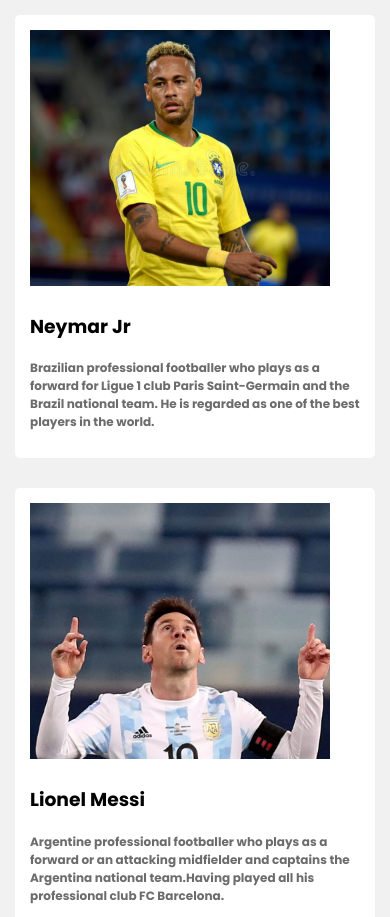
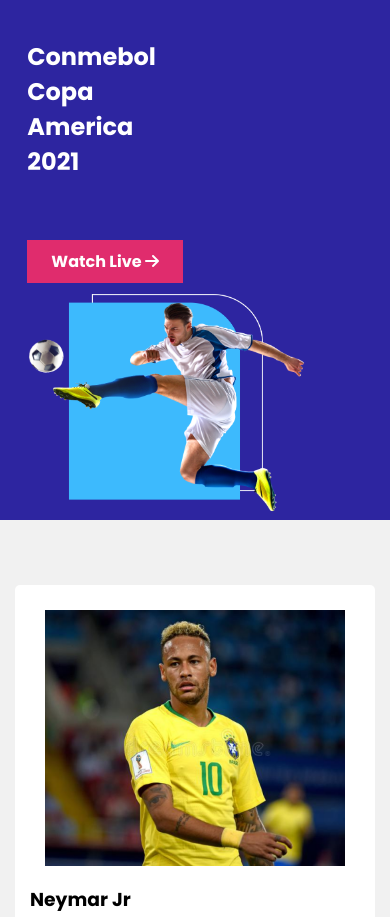
Before and after one commit to mutasimifaz/ConmebolCopaAmerica, a plain HTML site: page index.html in a window 390 px wide. Shown: the top 917 px of the page. Drawn offline with Linux system fonts and the light colour scheme.

Commit message:
hasufuhsfuaf

```diff
--- a/index.html
+++ b/index.html
@@ -23,7 +23,7 @@
     <!-- header end -->
     <main>
     <!-- top banner starts -->
-    <!-- <section class="top-banner">
+    <section class="top-banner">
         <div class="half-width">
             <h1>Conmebol
             <br>
@@ -37,7 +37,7 @@
         <div class="half-width">
             <img src="images/banner.png" alt="">
         </div>
-    </section> -->
+    </section>
     <section class="container">
         <div class="cards">
             <div class="cards_item">
--- a/styles/style.css
+++ b/styles/style.css
@@ -65,12 +65,28 @@ p{
 
   @media only screen and (max-width:688px){
 
+    .top-banner{
+        display: grid;
+        grid-template-rows: repeat(1,1fr);
+    }
+    .half-width img{
+        height: 219px;
+        width: 278px;
+    }
     .cards{
         display: grid;
         grid-template-columns: repeat(1, 1fr);
         justify-content: center;
-        align-items: center;
         margin:0;
+
+    }
+    .card_image{
+
+      justify-content: center;
+      /* padding: -30px; */
+      display: flex;
+      margin: 10px;
+      border-radius: 25px;
     }
 
     .cards_item{
```
